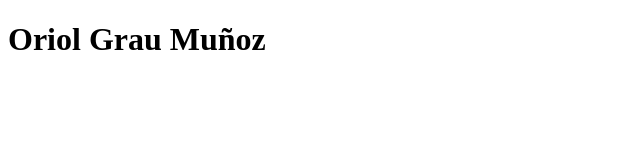
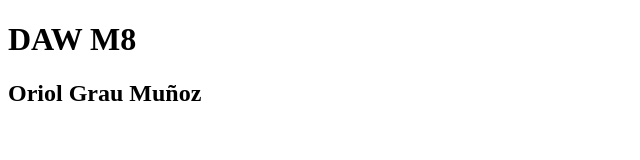
Before and after one commit to Oriol-Grau/CreacioDigital, a plain HTML site: page public_html/index.html in a window 1280 px wide. Shown: the whole page, without its empty margins (0-640 px from the left). Drawn offline with Linux system fonts and the light colour scheme.

Commit message:
Versió 1.2 del projecte CreacióDigital

```diff
--- a/public_html/index.html
+++ b/public_html/index.html
@@ -6,6 +6,7 @@
         <meta name="viewport" content="width=device-width, initial-scale=1.0">
     </head>
     <body>
-        <h1>Oriol Grau Muñoz</h1>
+        <h1>DAW M8</h1>
+        <h2>Oriol Grau Muñoz</h2>
     </body>
 </html>
```
